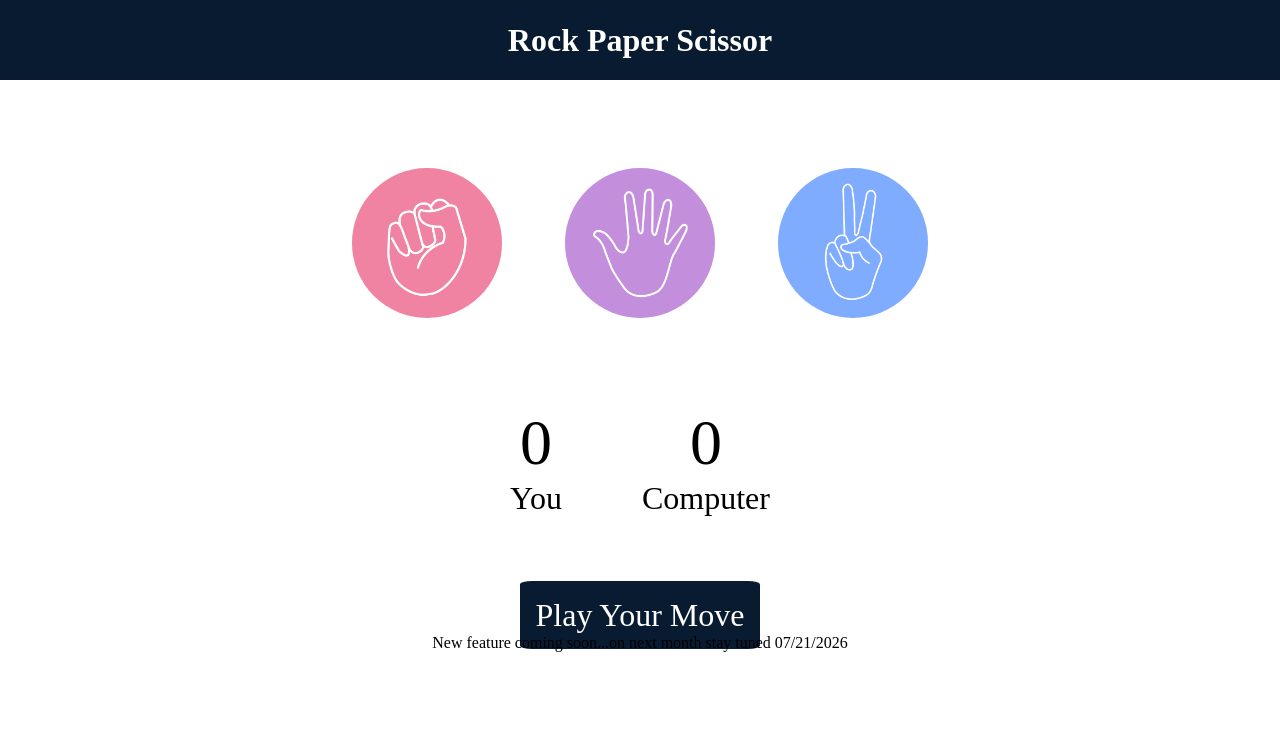
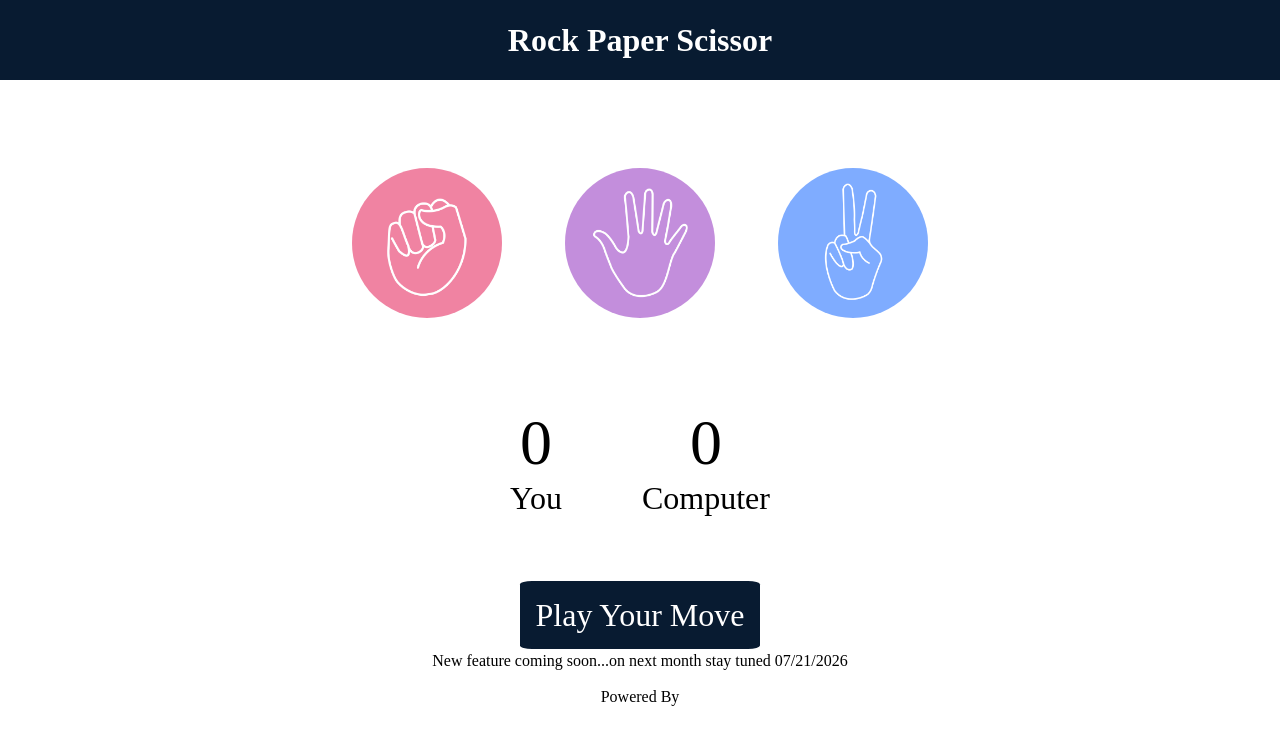
Before and after one commit to SujataBagli/rockPaperScisor, a plain HTML site: page index.html in a window 1280 px wide. Drawn offline with Linux system fonts and the light colour scheme.

Commit message:
Powered By

```diff
--- a/index.html
+++ b/index.html
@@ -38,8 +38,11 @@
     <div class="msg-container">
         <p id="msg">Play Your Move</p>
     </div>
+    <br>
     <div>
         <P>New feature coming soon...on next month stay tuned 07/21/2026</P>
+        <br>
+        <span>Powered By</span>
     </div>
     <script src="app.js"></script>
 </body>
```
